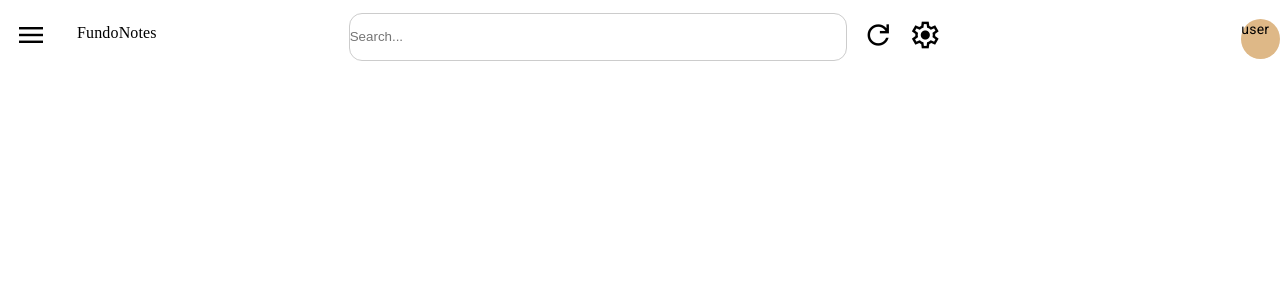
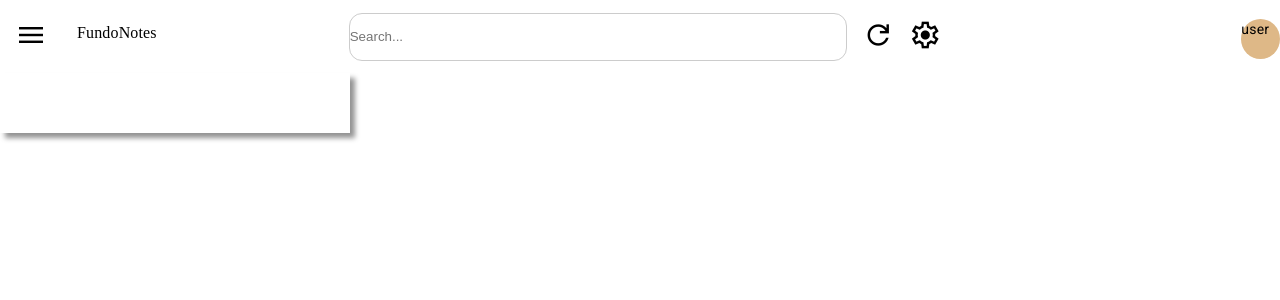
Before and after one commit to amritanand-py/FunDoNotesUI, an Angular app: page / in a window 1280 px wide. Shown: the top 300 px of the page. Built offline with nearby package versions, Linux system fonts and the light colour scheme.

Commit message:
Dashboard Component

```diff
--- /dev/null
+++ b/src/app/Components/dashboard/dashboard.component.css
@@ -0,0 +1,17 @@
+.main-container{
+    display: flex;
+
+}
+.sidebar{
+        width: 350px;
+        min-width: 230px;
+        min-height: calc(100vh-70px);
+        background-color: white;
+        box-shadow: 5px 5px 5px #939393;
+
+
+}
+
+.main{
+    padding: 30px;
+}
--- /dev/null
+++ b/src/app/Components/dashboard/dashboard.component.html
@@ -0,0 +1,11 @@
+<div class="container">
+    <div class="header">
+        <app-navbar></app-navbar>
+    </div>
+    <div class="main-container">
+        <div class="sidebar">
+            <app-sidebar></app-sidebar>
+        </div>
+        <div class="main"></div>
+    </div>
+</div>
--- a/src/app/app.component.html
+++ b/src/app/app.component.html
@@ -1,4 +1,4 @@
 
 <router-outlet />
 
-<app-navbar></app-navbar>
+<app-dashboard></app-dashboard>
--- a/src/app/app.module.ts
+++ b/src/app/app.module.ts
@@ -8,13 +8,17 @@ import { RegisterComponent } from './Components/register/register.component';
 import { provideAnimationsAsync } from '@angular/platform-browser/animations/async';
 import {MatInputModule} from '@angular/material/input';
 import { NavbarComponent } from './Components/navbar/navbar.component';
+import { DashboardComponent } from './Components/dashboard/dashboard.component';
+import { SidebarComponent } from './Components/sidebar/sidebar.component';
 
 @NgModule({
   declarations: [
     AppComponent,
     LoginComponent,
     RegisterComponent,
-    NavbarComponent
+    NavbarComponent,
+    DashboardComponent,
+    SidebarComponent
   ],
   imports: [
     BrowserModule,
```
Also changed, not shown: src/app/Components/dashboard/dashboard.component.ts (added, +10 -0 lines), src/app/Components/sidebar/sidebar.component.ts (added, +10 -0 lines), src/app/Components/sidebar/sidebar.component.css (added), src/app/Components/sidebar/sidebar.component.html (added), 2 other files (tests, documents, lock files or other folders).
